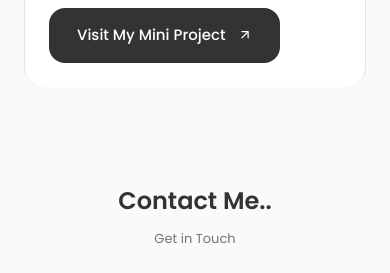
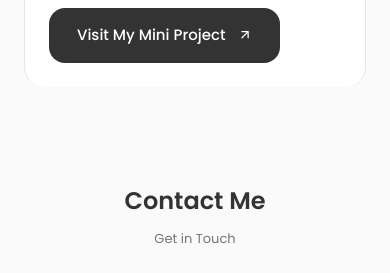
Before and after one commit to Ahamed-ammar/portfolio-react, a React (Vite) app: page / in a window 390 px wide. Shown: the part 3681-3954 px from the top of the page. Built offline with nearby package versions, Linux system fonts and the light colour scheme; some icons are missing.

Commit message:
after display responsive

```diff
--- a/src/components/contact/Contact.jsx
+++ b/src/components/contact/Contact.jsx
@@ -31,7 +31,7 @@ export const Contact = () => {
 
   return (
     <section className="contact section" id="contact">
-      <h2 className="section_title">Contact Me..</h2>
+      <h2 className="section_title">Contact Me</h2>
       <span className="section_subtitle">Get in Touch</span>
 
       <div className="contact_container container grid">
--- a/src/components/projects/projects.css
+++ b/src/components/projects/projects.css
@@ -42,7 +42,7 @@ text-align: center;
 /*for large devices*/
 @media screen and (max-width: 992px) {
     .project_container {
-        grid-template-columns: max-content;
+        grid-template-columns: 1fr;
         row-gap: 2rem;
     }
 }
```
